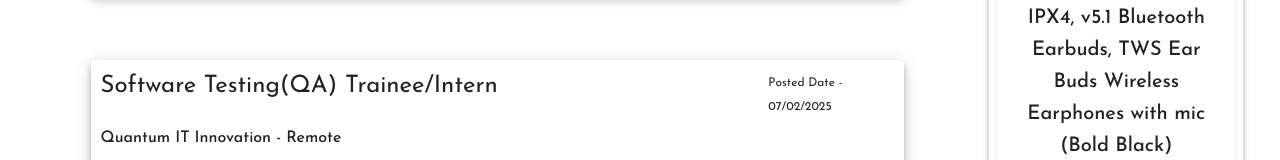
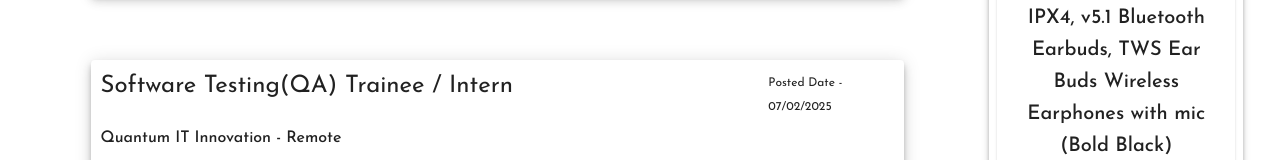
Before and after one commit to Mandagekrishna/JobReferralSpot.in, a React (Vite) app: page /Internships in a window 1280 px wide. Shown: the part 910-1070 px from the top of the page. Built offline with nearby package versions, Linux system fonts and the light colour scheme.

Commit message:
added side bar

```diff
--- a/src/Components/INTERNSHIPS/InternshipListMui.jsx
+++ b/src/Components/INTERNSHIPS/InternshipListMui.jsx
@@ -51,7 +51,7 @@
 <Grid container size={12}  rowSpacing={1} sx={{marginBottom:'8%', padding:'10px',height:'auto'}} >
 
         <Grid container spacing={1} >
-            <Grid item  size={{xs:9, md:10}} sx={{minWidth:{md:'500px'}}}>
+            <Grid item  size={{xs:8, md:10}} sx={{minWidth:{md:'500px'}}}>
             <Typography  variant="h5" sx={{fontFamily:'Josefin Sans' }}>{element['position']}</Typography>
             </Grid>
 
@@ -120,7 +120,7 @@
 
 
 
-<Grid container size={{xs:2,md:2.5}} sx={{backgroundColor:'lightblue'}}>
+<Grid container size={{xs:2,md:2.5}}>
 
 <Paper elevation={4} sx={{width:'100%'}}>
            <Grid>
--- a/src/DATA/Internship.json
+++ b/src/DATA/Internship.json
@@ -86,7 +86,7 @@
         "id":"3",
         "addedDate":"07/02/2025",
         "companyName":"Quantum IT Innovation",
-        "position":"Software Testing(QA) Trainee/Intern",
+        "position":"Software Testing(QA) Trainee / Intern",
         "positionType":"Internship-Full Time  6months (Conversion to Permanent Employment based on performance)",
         "salary":"stipend Not Mentioned",
         "workMode":"Remote",
```
